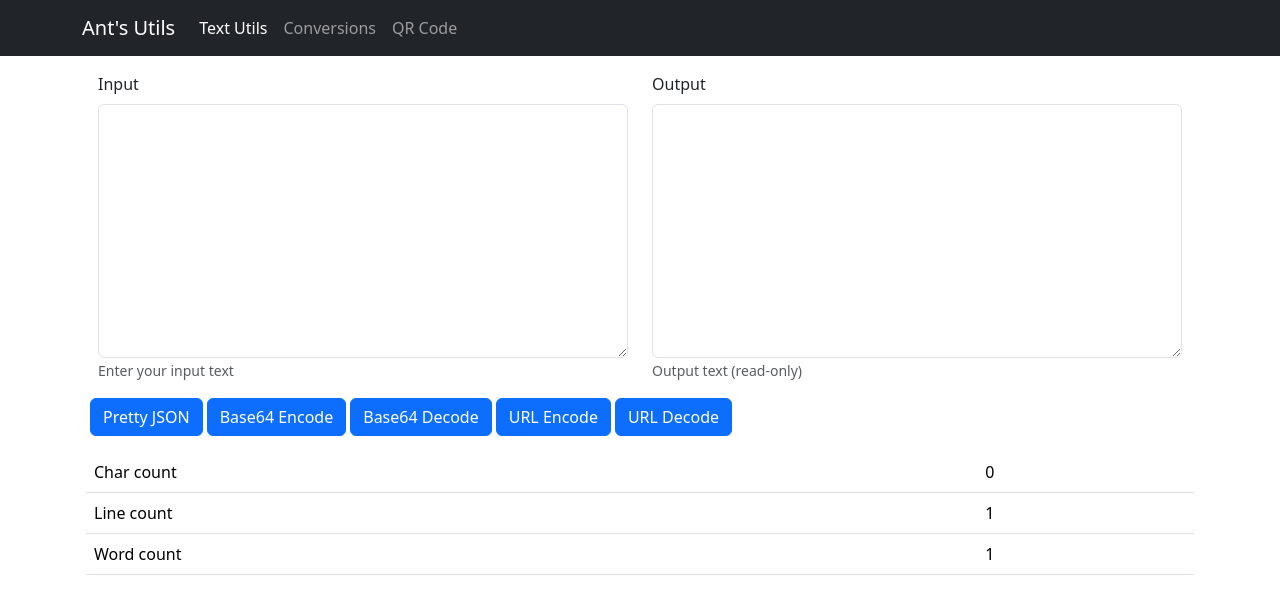
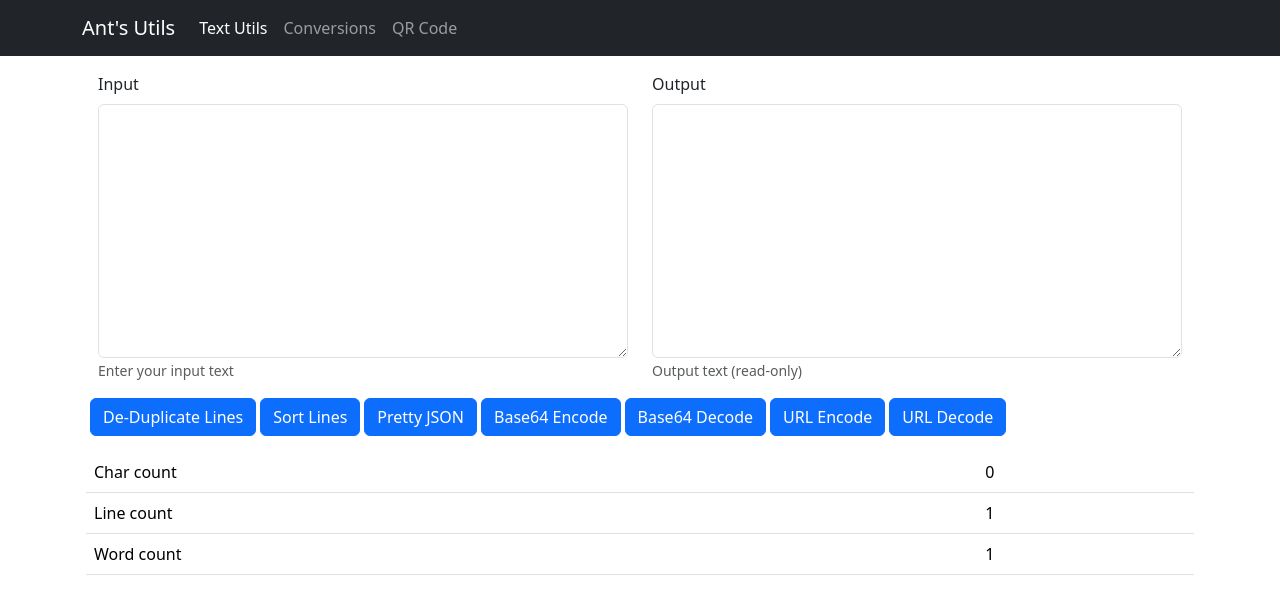
Before and after one commit to anthony-c-martin/utils, a React (Vite) app: page /#/textutils in a window 1280 px wide. Shown: the top 614 px of the page. Built offline with nearby package versions, Linux system fonts and the light colour scheme.

Commit message:
Add sort/de-duplicate buttons

```diff
--- a/src/pages/TextUtilsPage.tsx
+++ b/src/pages/TextUtilsPage.tsx
@@ -1,5 +1,8 @@
 import { Alert, Button, Col, Container, Form, Row, Table } from "react-bootstrap";
 import { useState } from "react";
+
+const splitLines = (text: string) => text.split(/\r?\n/);
+const joinLines = (lines: string[]) => lines.join('\n');
 
 export function TextUtilsPage() {
   const [input, setInput] = useState('');
@@ -16,11 +19,17 @@ export function TextUtilsPage() {
     }
   }
 
+  function updateOutputLines(input: string, update: (lines: string[]) => string[]) {
+    updateOutput(() => joinLines(update(splitLines(input))));
+  };
+
   const formatJson = () => updateOutput(() => JSON.stringify(JSON.parse(input), null, 2));
   const urlEncode = () => updateOutput(() => encodeURIComponent(input));
   const urlDecode = () => updateOutput(() => decodeURIComponent(input));
   const base64Encode = () => updateOutput(() => btoa(input));
   const base64Decode = () => updateOutput(() => atob(input));
+  const removeDuplicateLines = () => updateOutputLines(input, lines => lines.filter((line, index, lines) => lines.indexOf(line) === index));
+  const sortLines = () => updateOutputLines(input, lines => lines.sort());
   const lineCount = input.split(/\n+/).length;
   const wordCount = input.split(/\s+/).length;
   const charCount = input.length;
@@ -55,6 +64,8 @@ export function TextUtilsPage() {
         </Form.Group>
       }
       <Form.Group className="mb-3">
+        <Button className="ms-1" type="button" onClick={removeDuplicateLines}>De-Duplicate Lines</Button>
+        <Button className="ms-1" type="button" onClick={sortLines}>Sort Lines</Button>
         <Button className="ms-1" type="button" onClick={formatJson}>Pretty JSON</Button>
         <Button className="ms-1" type="button" onClick={base64Encode}>Base64 Encode</Button>
         <Button className="ms-1" type="button" onClick={base64Decode}>Base64 Decode</Button>
```
